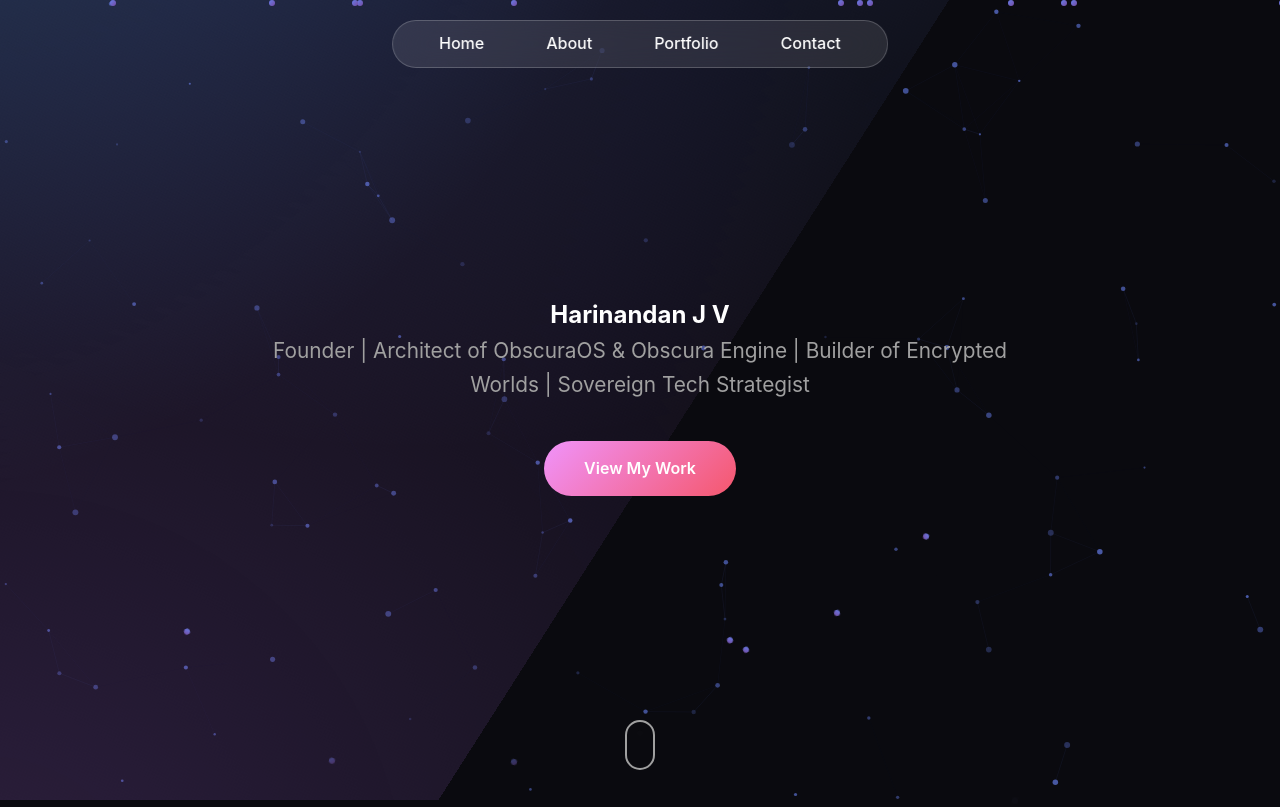
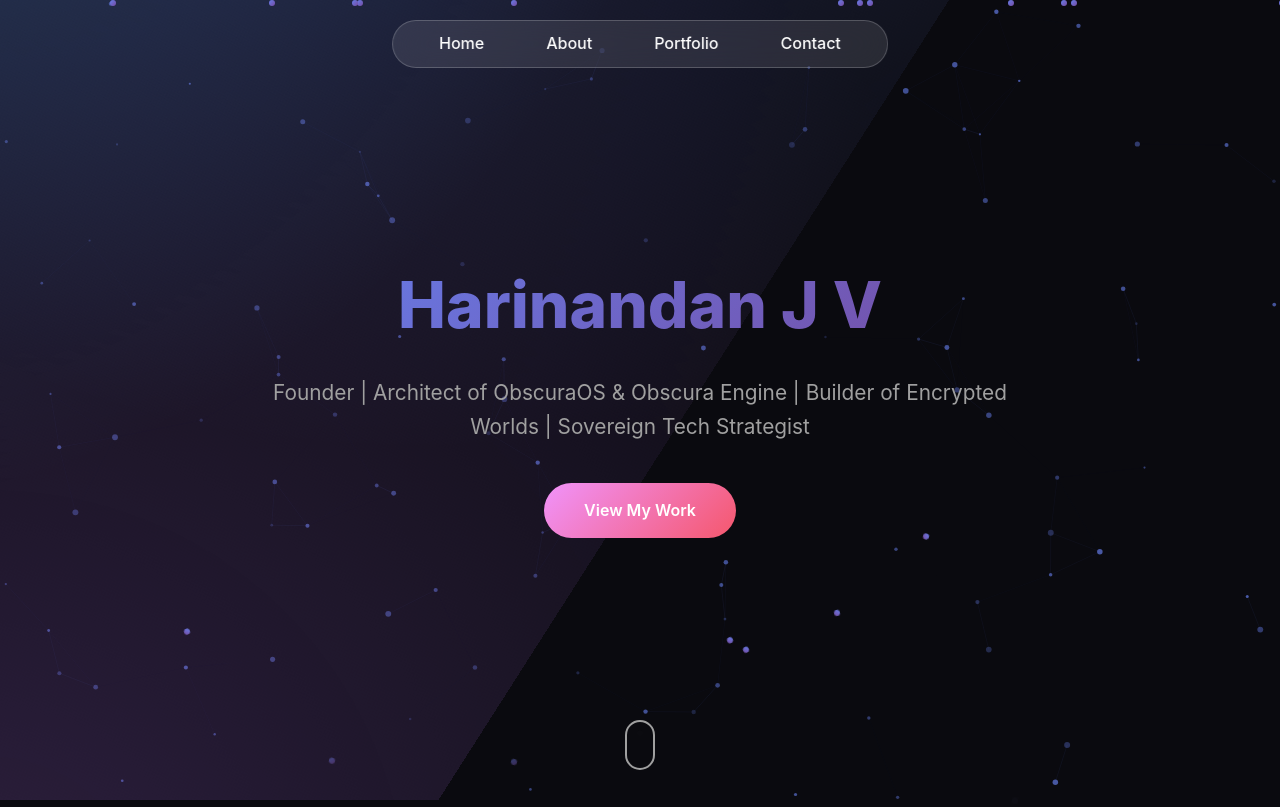
Before and after one commit to AwesomeSno/backontrack, a plain HTML site: page test.html in a window 1280 px wide. Shown: the top 807 px of the page. Drawn offline with Linux system fonts and the light colour scheme.

Commit message:
Update test.html

```diff
--- a/test.html
+++ b/test.html
@@ -111,7 +111,7 @@
         }
 
         .hero h1 {
-            font-size: clamp(3rem, 8vw, 6rem);
+            font-size: clamp(2rem, 5vw, 4rem);
             font-weight: 800;
             background: var(--primary-gradient);
             -webkit-background-clip: text;
@@ -428,7 +428,7 @@
     <!-- Hero Section -->
     <section id="home" class="hero">
         <div class="hero-content">
-            <h2>Harinandan J V</h2>
+            <h1>Harinandan J V</h1>
             <p>Founder | Architect of ObscuraOS & Obscura Engine | Builder of Encrypted Worlds | Sovereign Tech Strategist</p>
             <a href="#portfolio" class="cta-button">View My Work</a>
         </div>
```
